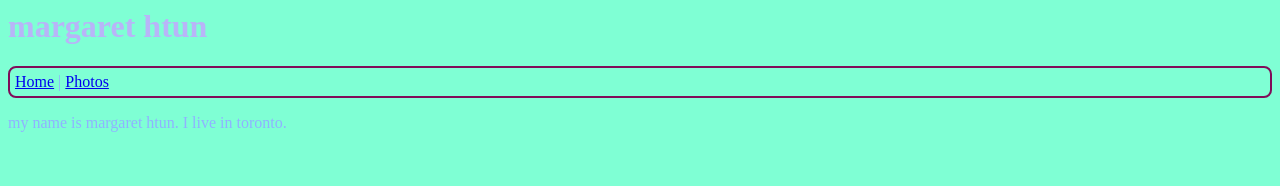
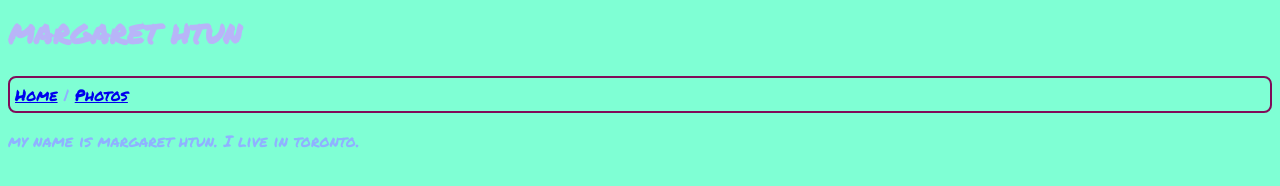
Before and after one commit to margarethtun/margarethtun.github.io, a plain HTML site: page index.html in a window 1280 px wide. Drawn offline with Linux system fonts and the light colour scheme.

Commit message:
change font

```diff
--- a/styles.css
+++ b/styles.css
@@ -1,5 +1,8 @@
+@import url('https://fonts.googleapis.com/css2?family=Permanent+Marker&display=swap');
+
 body {
     background-color: aquamarine;
+    font-family: 'Permanent Marker', cursive;
 }
 h1 {
     color:rgb(184, 181, 248);
```
